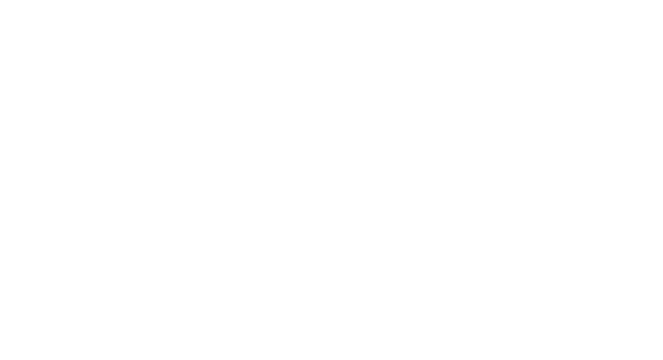
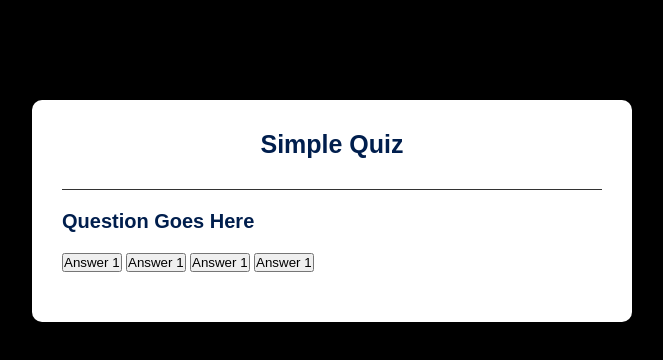
Before and after one commit to Snehdoshi/Quiz-App-Project, a plain HTML site: page index.html in a window 1280 px wide. Shown: the whole page, without its empty margins (308-971 px from the left). Drawn offline with Linux system fonts and the light colour scheme.

Commit message:
Added the Basic Layout of the Quiz App

```diff
--- a/index.html
+++ b/index.html
@@ -12,7 +12,18 @@
 
 </head>
 <body>
-
+  <div class="app">
+    <h1>Simple Quiz</h1>
+    <div class="quiz">
+      <h2 id="question">Question Goes Here</h2>
+      <div id="answer-buttons">
+        <button class="btn">Answer 1</button>
+        <button class="btn">Answer 1</button>
+        <button class="btn">Answer 1</button>
+        <button class="btn">Answer 1</button>
+      </div>
+    </div>
+  </div>
 
   <script src="/script/quiz-app.js" type="module"></script>
 
--- a/styles/quiz-app.css
+++ b/styles/quiz-app.css
@@ -4,3 +4,36 @@
   box-sizing: border-box;
   font-family: Arial, sans-serif;
 }
+
+body {
+  background: black;
+}
+.app {
+  background: white;
+  width: 90%;
+  max-width: 600px;
+  margin: 100px auto 0;
+  border-radius: 10px;
+  padding: 30px;
+}
+
+.app h1 {
+  font-size: 25px;
+  color: #001e4d;
+  font-weight: 600;
+  border-bottom: 1px solid #333;
+  padding-bottom: 30px;
+  text-align: center;
+
+}
+
+.quiz {
+  padding: 20px 0;
+}
+
+.quiz h2 {
+  font-size: 20px;
+  color: #001e4d;
+  font-weight: 600;
+  margin-bottom: 20px;
+}
```
